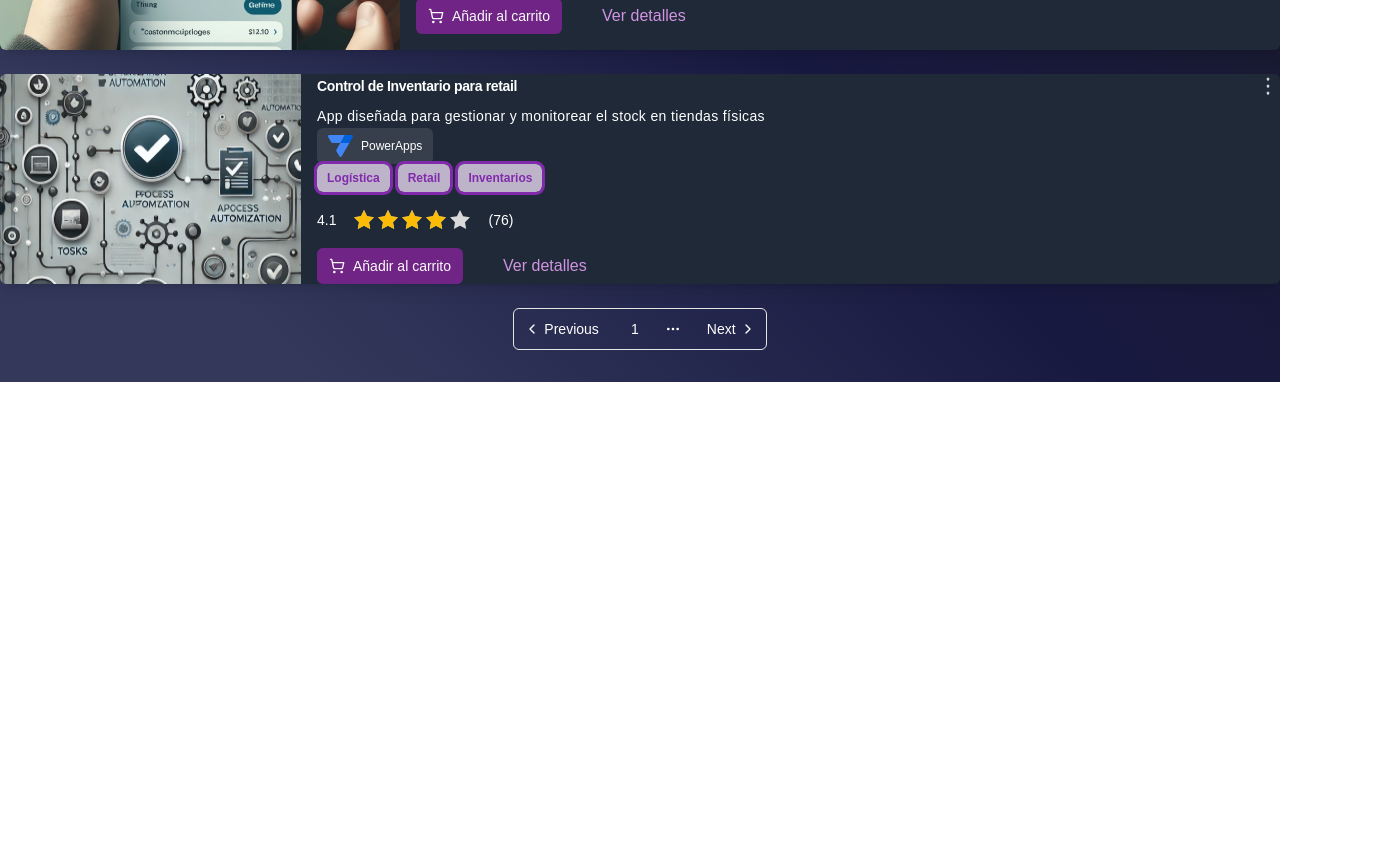
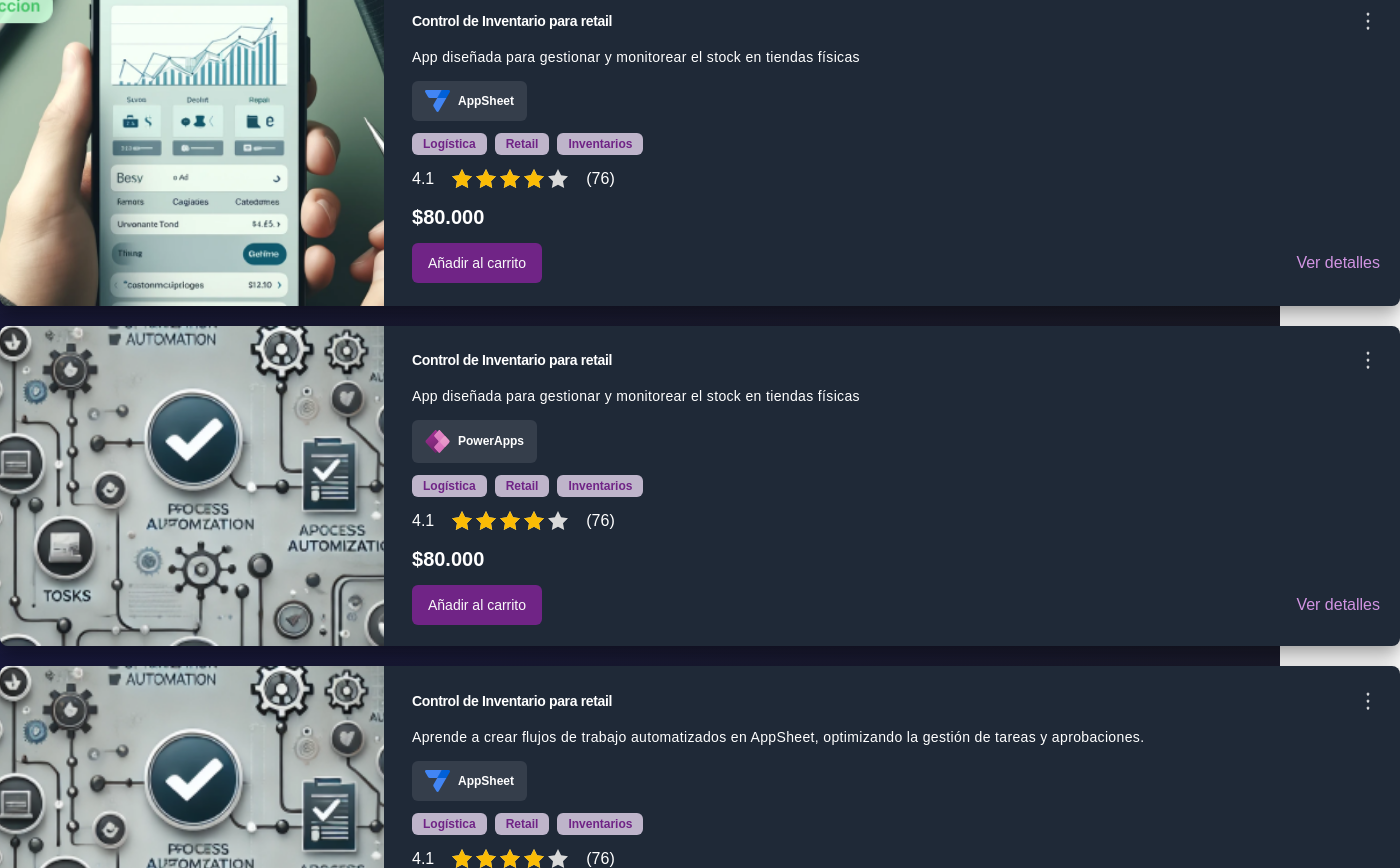
Before and after one commit to No-Country-simulation/h3-03-klowhub, a Next.js app in the folder frontend/: page /courses in a window 1280 px wide. Shown: the part 1000-1868 px from the top of the page, 1400 px wide, since content can reach past the window. Before the commit the page ends 1382 px from the top, so only its background shows below. Built offline with nearby package versions, Linux system fonts and the light colour scheme.

Commit message:
feat: applications page desktop view finished, refactor: some components were renamed and moved to its own directory

```diff
--- /dev/null
+++ b/frontend/src/app/applications/page.tsx
@@ -0,0 +1,43 @@
+import ProductCard from "@/components/product-card/product-card.component";
+import BreadCrumb from "@/components/breadcrumbs/breadcrumbs.component";
+import SearchFilter from "@/components/search-filter/search-filter.component";
+import Pager from "@/components/pager/pager.component";
+
+import { courses } from "@/mocks/products.mocks";
+
+const AppliactionsPage = () => {
+  return (
+    <div className="w-full">
+        <div>
+          <div className="container px-6 md:px-0 mx-auto">
+            <BreadCrumb />
+          </div>
+
+          <SearchFilter />
+
+          <div className="grid grid-cols-4 gap-5">
+            {courses.map((course, index) => (
+              <ProductCard
+                title={course.title}
+                img={course.img}
+                description={course.description}
+                platform={course.platform}
+                tags={course.tags}
+                rating={course.rating}
+                ratingCount={course.ratingCount}
+                price={course.price}
+                key={index}
+                orientation="vertical"
+              />
+            ))}
+          </div>
+
+          <div className="container mx-auto flex items-center justify-center mb-8">
+            <Pager/>
+          </div>
+        </div>
+    </div>
+  )
+};
+
+export default AppliactionsPage
--- a/frontend/src/app/courses/layout.tsx
+++ /dev/null
@@ -1,10 +0,0 @@
-import { Header } from "@/components/shared/Header";
-
-export default function PageLayout({ children }: { children: React.ReactNode }) {
-    return (
-        <>
-            <Header/>
-            <section>{children}</section>
-        </>
-    );
-}
--- a/frontend/src/app/courses/page.tsx
+++ b/frontend/src/app/courses/page.tsx
@@ -1,23 +1,23 @@
-import { BreadCrumb } from "@/components/courses/BreadCrumb";
-import { SearchFilter } from "@/components/courses/SearchFilter";
-import CourseCard from "@/components/courses/CourseCard";
+import SearchFilter from "@/components/search-filter/search-filter.component";
+import ProductCard from "@/components/product-card/product-card.component";
+import BreadCrumb from "@/components/breadcrumbs/breadcrumbs.component";
+import Pager from "@/components/pager/pager.component";
+
 import { courses } from "@/mocks/products.mocks";
-
-import { CoursesPagination } from "@/components/courses/CoursesPagination";
+import { categories } from "@/mocks/categories.mocks";
 
 const Page = () => {
-
   return (
     <div>
       <div className="container px-6 md:px-0 mx-auto">
         <BreadCrumb />
       </div>
 
-            <SearchFilter />
+      <SearchFilter categories={categories} />
 
-            <div className="container mx-auto">
+      <div className="flex flex-col gap-5">
         {courses.map((course, index) => (
-                    <CourseCard
+          <ProductCard
             title={course.title}
             img={course.img}
             description={course.description}
@@ -27,12 +27,13 @@ const Page = () => {
             ratingCount={course.ratingCount}
             price={course.price}
             key={index}
+            orientation="horizontal"
           />
         ))}
       </div>
 
       <div className="container mx-auto flex items-center justify-center mb-8">
-                <CoursesPagination/>
+        <Pager/>
       </div>
     </div>
   );
--- a/frontend/src/app/layout.tsx
+++ b/frontend/src/app/layout.tsx
@@ -1,6 +1,7 @@
 import type { Metadata } from "next";
 import localFont from "next/font/local";
 import "./globals.css";
+import { Header } from "@/components/shared/Header";
 
 const geistSans = localFont({
   src: "../fonts/GeistVF.woff",
@@ -25,9 +26,12 @@ export default function RootLayout({
   return (
     <html lang="en">
       <body
-        className={`${geistSans.variable} ${geistMono.variable} antialiased`}
+        className={`${geistSans.variable} ${geistMono.variable} antialiased w-full`}
       >
-        {children}
+          <Header/>
+        <div className="w-[1400px] mx-auto">
+          <section>{children}</section>
+        </div>
       </body>
     </html>
   );
--- a/frontend/src/app/page.tsx
+++ b/frontend/src/app/page.tsx
@@ -1,9 +1,6 @@
-import { Header } from "@/components/shared/Header";
-
 export default function Home() {
   return (
     <>
-      <Header/>
       <main className="text-center flex items-center justify-center min-h-screen">
         <h1 className="text-white text-7xl">KlowHub</h1>
       </main>
--- a/frontend/src/components/courses/BreadCrumb.tsx
+++ b/frontend/src/components/breadcrumbs/breadcrumbs.component.tsx
@@ -7,7 +7,7 @@ import {
     BreadcrumbSeparator,
 } from "@/components/ui/breadcrumb";
 
-export const BreadCrumb = () => {
+const BreadCrumb = () => {
 
     return (
         <Breadcrumb className="mt-6">
@@ -26,3 +26,5 @@ export const BreadCrumb = () => {
     );
 
 };
+
+export default BreadCrumb
--- a/frontend/src/components/courses/CoursesPagination.tsx
+++ b/frontend/src/components/pager/pager.component.tsx
@@ -10,7 +10,7 @@ import {
 
 
 
-export const CoursesPagination = () => {
+const Pager = () => {
     return (
         <Pagination className="text-white">
             <PaginationContent className="border rounded-md">
@@ -30,3 +30,5 @@ export const CoursesPagination = () => {
         </Pagination>
     );
 };
+
+export default Pager
--- a/frontend/src/components/courses/SearchFilter.tsx
+++ b/frontend/src/components/search-filter/search-filter.component.tsx
@@ -1,9 +1,13 @@
-import { categories } from "@/mocks/categories.mocks";
+import { FC } from "react";
 import { Button } from "@/components/ui/button";
 import { Input } from "@/components/ui/input";
 import { Search, ListFilter, ListOrdered } from "lucide-react";
 
-export const SearchFilter = () => {
+type SearchFilterProps = {
+  categories?: string[]
+}
+
+const SearchFilter:FC<SearchFilterProps> = ({ categories }) => {
     return (
         <div className="container mx-auto min-h-[160px] px-6 md:px-0 space-y-4 mt-8">
 
@@ -28,7 +32,7 @@ export const SearchFilter = () => {
             </div>
 
             <div className="hidden md:flex md:items-center md:justify-evenly md:gap-2">
-                {categories.map((category) => (
+                { categories && categories.map((category) => (
                     <Button
                         key={category}
                         variant="outline"
@@ -42,3 +46,5 @@ export const SearchFilter = () => {
         </div>
     )
 }
+
+export default SearchFilter
--- a/frontend/src/components/shared/Header.tsx
+++ b/frontend/src/components/shared/Header.tsx
@@ -2,7 +2,7 @@ import { NavBar } from "@/components/shared/navbar/NavBar";
 
 export const Header = () => {
     return (
-        <header className="bg-[url('https://hebbkx1anhila5yf.public.blob.vercel-storage.com/headerbg-N1DGe6uYo6zkqHP2PtSyq2q4yBrGPw.png')] bg-cover bg-center h-[70px] flex items-end">
+        <header className="w-full bg-[url('https://hebbkx1anhila5yf.public.blob.vercel-storage.com/headerbg-N1DGe6uYo6zkqHP2PtSyq2q4yBrGPw.png')] bg-cover bg-center h-[70px] flex items-end">
             <NavBar/>
         </header>
     );
--- a/frontend/src/components/shared/navbar/NavBar.tsx
+++ b/frontend/src/components/shared/navbar/NavBar.tsx
@@ -13,7 +13,8 @@ export const NavBar = () => {
     const [activeIcon, setActiveIcon] = useState('Explorador')
 
     return (
-        <nav className="bg-[#1F202699] backdrop-blur-[15px] text-[#D194E2] h-[63px] w-full flex items-center justify-between px-4">
+      <nav className="bg-[#1F202699] backdrop-blur-[15px] text-[#D194E2] h-[63px] flex items-center justify-between px-4 w-full">
+        <div className='w-[1400px] mx-auto inline-flex justify-between'>
           <div className="flex items-center space-x-4">
             <div className="flex justify-center items-center">
               <Image
@@ -33,8 +34,7 @@ export const NavBar = () => {
               </Link>
               <Link
                 href="/courses"
-                        className={`cursor-pointer rounded-md px-2 text-sm ${activeSection === 'plataforma' ? 'bg-purple-600 rounded-md' : ''
-                            }`}
+                className={`cursor-pointer rounded-md px-2 text-sm ${activeSection === 'plataforma' ? 'bg-purple-600 rounded-md' : ''}`}
                 onClick={() => setActiveSection('plataforma')}
               >
                 Plataforma
@@ -42,8 +42,8 @@ export const NavBar = () => {
             </div>
             <div className="hidden md:flex space-x-4">
               <NavItem href="#">Dashboard</NavItem>
-                    <NavItem href="#">Curso y lecciones</NavItem>
-                    <NavItem href="#">Appstore</NavItem>
+              <NavItem href="/courses">Curso y lecciones</NavItem>
+              <NavItem href="/applications">Appstore</NavItem>
               <NavItem href="#">Proyectos</NavItem>
               <NavItem href="#">Consultoría</NavItem>
               <NavItem href="#">Sobre Appsheet</NavItem>
@@ -80,11 +80,14 @@ export const NavBar = () => {
               </span>
             </div>
             <div className="w-8 h-8 rounded-full bg-gray-300 overflow-hidden">
-                    <img
+              <Image
                 src="/temp/imgs/avatar.png"
                 alt="User profile"
                 className="w-full h-full object-cover"
+                width={41}
+              height={40}
               />
+            </div>
           </div>
         </div>
       </nav>
--- a/frontend/src/mocks/products.mocks.ts
+++ b/frontend/src/mocks/products.mocks.ts
@@ -1,4 +1,84 @@
 const courses = [
+  {
+    title: "Control de Inventario para retail",
+    img: "/temp/imgs/course-01.png",
+    description: "Aprende a crear flujos de trabajo automatizados en AppSheet, optimizando la gestión de tareas y aprobaciones.",
+    platform: "AppSheet",
+    tags: [ "Logística", "Retail", "Inventarios" ],
+    rating: 4.1,
+    ratingCount: 76,
+    price: 80000
+  },
+  {
+    title: "Control de Inventario para retail",
+    img: "/temp/imgs/course-01.png",
+    description: "App diseñada para gestionar y monitorear el stock en tiendas físicas",
+    platform: "PowerApps",
+    tags: [ "Logística", "Retail", "Inventarios" ],
+    rating: 4.1,
+    ratingCount: 76,
+    price: 80000
+  },
+  {
+    title: "Control de Inventario para retail",
+    img: "/temp/imgs/course-02.png",
+    description: "App diseñada para gestionar y monitorear el stock en tiendas físicas",
+    platform: "AppSheet",
+    tags: [ "Logística", "Retail", "Inventarios" ],
+    rating: 4.1,
+    ratingCount: 76,
+    price: 80000
+  },
+  {
+    title: "Control de Inventario para retail",
+    img: "/temp/imgs/course-01.png",
+    description: "App diseñada para gestionar y monitorear el stock en tiendas físicas",
+    platform: "PowerApps",
+    tags: [ "Logística", "Retail", "Inventarios" ],
+    rating: 4.1,
+    ratingCount: 76,
+    price: 80000
+  },
+  {
+    title: "Control de Inventario para retail",
+    img: "/temp/imgs/course-01.png",
+    description: "Aprende a crear flujos de trabajo automatizados en AppSheet, optimizando la gestión de tareas y aprobaciones.",
+    platform: "AppSheet",
+    tags: [ "Logística", "Retail", "Inventarios" ],
+    rating: 4.1,
+    ratingCount: 76,
+    price: 80000
+  },
+  {
+    title: "Control de Inventario para retail",
+    img: "/temp/imgs/course-01.png",
+    description: "App diseñada para gestionar y monitorear el stock en tiendas físicas",
+    platform: "PowerApps",
+    tags: [ "Logística", "Retail", "Inventarios" ],
+    rating: 4.1,
+    ratingCount: 76,
+    price: 80000
+  },
+  {
+    title: "Control de Inventario para retail",
+    img: "/temp/imgs/course-02.png",
+    description: "App diseñada para gestionar y monitorear el stock en tiendas físicas",
+    platform: "AppSheet",
+    tags: [ "Logística", "Retail", "Inventarios" ],
+    rating: 4.1,
+    ratingCount: 76,
+    price: 80000
+  },
+  {
+    title: "Control de Inventario para retail",
+    img: "/temp/imgs/course-01.png",
+    description: "App diseñada para gestionar y monitorear el stock en tiendas físicas",
+    platform: "PowerApps",
+    tags: [ "Logística", "Retail", "Inventarios" ],
+    rating: 4.1,
+    ratingCount: 76,
+    price: 80000
+  },
   {
     title: "Control de Inventario para retail",
     img: "/temp/imgs/course-01.png",
```
Lines whose indentation alone changed are shown as unchanged.
